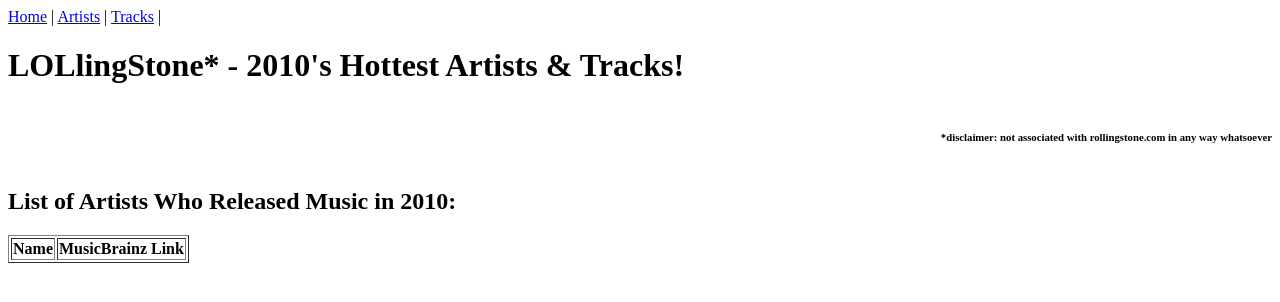
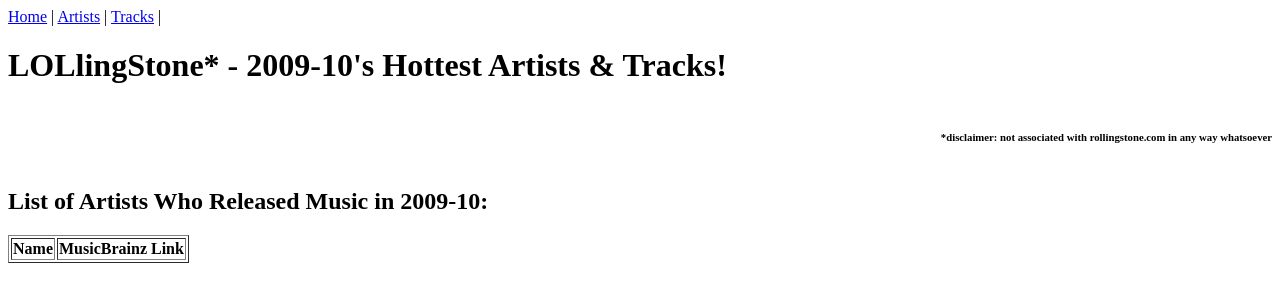
Before and after one commit to topherlee/music-db-webapp, a Flask app: page /artists in a window 1280 px wide. Shown: the top 302 px of the page. Run offline with Flask 2, Linux system fonts and the light colour scheme; data that the repository does not hold is empty.

Commit message:
expanded database and dataset to include tracks from year 2009

```diff
--- a/app.py
+++ b/app.py
@@ -23,7 +23,6 @@ def home():
 @app.route('/artists')
 def artists():
     cursor = get_db_conn()
-    #only pick artist names who had released at least one song in the year 2010 from the artists' database table
     cursor.execute('SELECT * FROM artists ORDER BY artist_name ASC')
     artist_names = cursor.fetchall()
     cursor.close()
--- a/parse_csv.py
+++ b/parse_csv.py
@@ -25,7 +25,7 @@ with open('dataset/unique_artists.csv', newline='') as artist_file:
         cursor.execute('INSERT INTO artists VALUES (?, ?, ?)', (artist_id, artist_name, artist_mbid))
         connection.commit()
 
-with open('dataset/tracks_2010.csv', newline='') as tracks_file:
+with open('dataset/tracks_2009_2010.csv', newline='') as tracks_file:
     reader = csv.reader(tracks_file, delimiter=",")
     next(reader)                                    #skip header line
     print("Processing track names")
--- a/templates/artists.html
+++ b/templates/artists.html
@@ -1,6 +1,6 @@
 {% extends "layout.html" %}
 {% block content %}
-<h2>List of Artists Who Released Music in 2010:</h2>
+<h2>List of Artists Who Released Music in 2009-10:</h2>
 <table border = "1">
     <tr>
         <th>Name</th>
--- a/templates/layout.html
+++ b/templates/layout.html
@@ -11,7 +11,7 @@
         <a href={{ url_for('artists') }} title="Artists List"> Artists</a> |
         <a href={{ url_for('tracks') }} title="Tracks List"> Tracks</a> |
         <br>
-        <h1 title="Not your #1 source for the latest music news">LOLlingStone* - 2010's Hottest Artists & Tracks!</h1>
+        <h1 title="Not your #1 source for the latest music news">LOLlingStone* - 2009-10's Hottest Artists & Tracks!</h1>
         <marquee behavior="alternate"><h6>*disclaimer: not associated with rollingstone.com in any way whatsoever</h6></marquee>
         {% block content %}{% endblock content %}
     </body>
--- a/templates/tracks.html
+++ b/templates/tracks.html
@@ -1,6 +1,6 @@
 {% extends "layout.html" %}
 {% block content %}
-<h2>List of Tracks Released in 2010</h2>
+<h2>List of Tracks Released in 2009-10</h2>
 {% for track in tracks %}
 {{ track["track_name"] }} |
 <a href = {{ url_for('artist_details', id=(track["artist_id"])) }}>{{ track["artist_name"] }}</a> |
```
Also changed, not shown: 3 other files.
